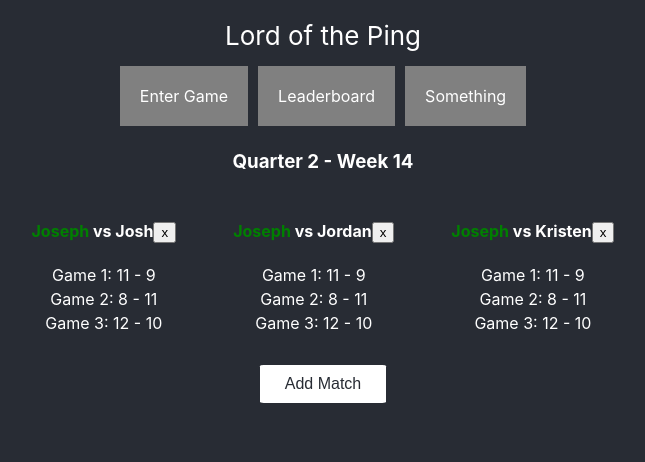
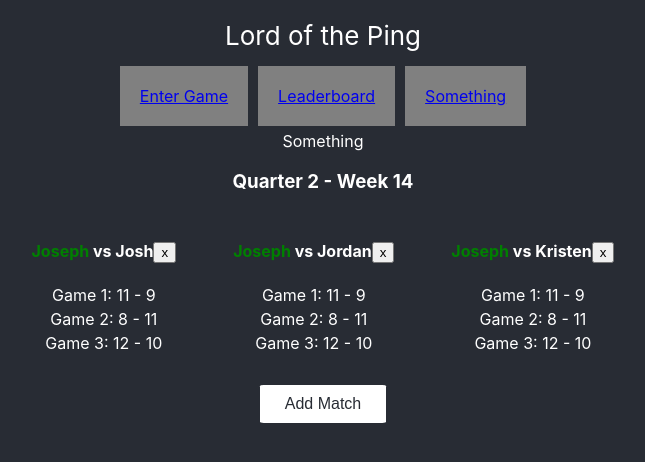
Before and after one commit to jmcacioppo/LordOfThePing, a React (Create React App) app: page /something in a window 1280 px wide. Shown: the top 462 px of the page, without its empty margins (317-962 px from the left). Built offline with nearby package versions, Linux system fonts and the light colour scheme.

Commit message:
Set up react-router

```diff
--- a/package.json
+++ b/package.json
@@ -8,10 +8,12 @@
     "@types/react": "^16.8.3",
     "@types/react-dom": "^16.8.1",
     "@types/react-redux": "^7.0.1",
+    "@types/react-router-dom": "^4.3.1",
     "prop-types": "^15.7.2",
     "react": "^16.8.2",
     "react-dom": "^16.8.2",
     "react-redux": "^6.0.1",
+    "react-router-dom": "^5.0.0",
     "react-scripts": "2.1.5",
     "react-thunk": "^1.0.0",
     "redux-thunk": "^2.3.0",
--- a/src/App.tsx
+++ b/src/App.tsx
@@ -8,6 +8,8 @@ import { connect } from "react-redux";
 import { bindActionCreators } from "redux";
 import { DateFunctions } from "./utilities/dateFunctions";
 import Navbar from "./components/Navbar";
+import { BrowserRouter } from "react-router-dom";
+import Main from "./components/Main";
 
 const date = new Date();
 const dateFunctions = new DateFunctions(date);
@@ -35,8 +37,10 @@ class App extends Component<AppProps, AppState> {
 
   render() {
     return (
+      <BrowserRouter>
         <div className="App">
           <Navbar />
+          <Main />
 
           <h3>
             Quarter {quarterNumber} - Week {weekNumber}
@@ -63,6 +67,7 @@ class App extends Component<AppProps, AppState> {
             ""
           )}
         </div>
+      </BrowserRouter>
     );
   }
 }
--- /dev/null
+++ b/src/components/Leaderboard.tsx
@@ -0,0 +1,7 @@
+import React from "react";
+
+const Leaderboard = (props: any) => {
+  return <div>Leaderboard</div>;
+};
+
+export default Leaderboard;
--- /dev/null
+++ b/src/components/Main.tsx
@@ -0,0 +1,17 @@
+import React from "react";
+import { Switch, Route } from "react-router-dom";
+import MatchForm from "./MatchForm";
+import Leaderboard from "./Leaderboard";
+import Something from "./Something";
+
+const Main = () => (
+  <main>
+    <Switch>
+      <Route exact path="/" component={MatchForm} />
+      <Route path="/leaderboard" component={Leaderboard} />
+      <Route path="/something" component={Something} />
+    </Switch>
+  </main>
+);
+
+export default Main;
--- a/src/components/Navbar.tsx
+++ b/src/components/Navbar.tsx
@@ -1,16 +1,23 @@
 import React from "react";
+import { Link } from "react-router-dom";
 
 const Navbar = (props: any) => {
   return (
-    <nav>
-      <header className="App-header">Lord of the Ping</header>
+    <header>
+      <div className="App-header">Lord of the Ping</div>
 
-      <div className="NavItemsContainer FlexContainer">
-        <div className="FlexItem">Enter Game</div>
-        <div className="FlexItem">Leaderboard</div>
-        <div className="FlexItem">Something</div>
-      </div>
-    </nav>
+      <nav className="NavItemsContainer FlexContainer">
+        <div className="FlexItem">
+          <Link to="/">Enter Game</Link>
+        </div>
+        <div className="FlexItem">
+          <Link to="/leaderboard">Leaderboard</Link>
+        </div>
+        <div className="FlexItem">
+          <Link to="/something">Something</Link>
+        </div>
+      </nav>
+    </header>
   );
 };
 
--- /dev/null
+++ b/src/components/Something.tsx
@@ -0,0 +1,7 @@
+import React from "react";
+
+const Something = (props: any) => {
+  return <div>Something</div>;
+};
+
+export default Something;
```
Also changed, not shown: 1 other file (tests, documents, lock files or other folders). Lines whose indentation alone changed are shown as unchanged.
